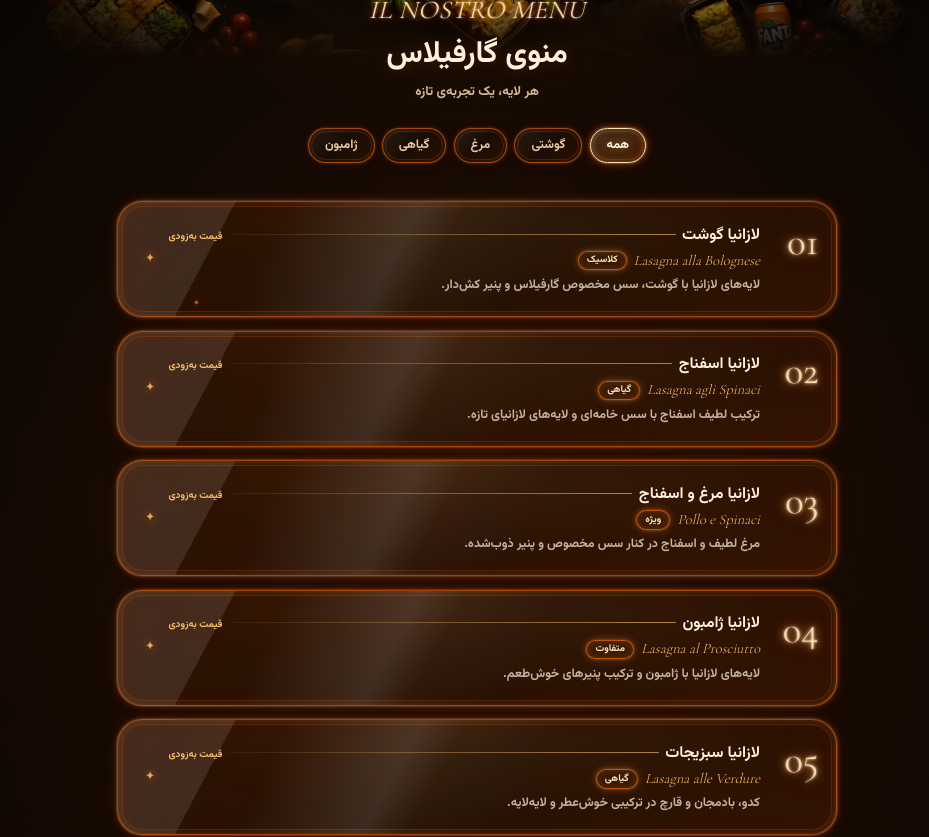
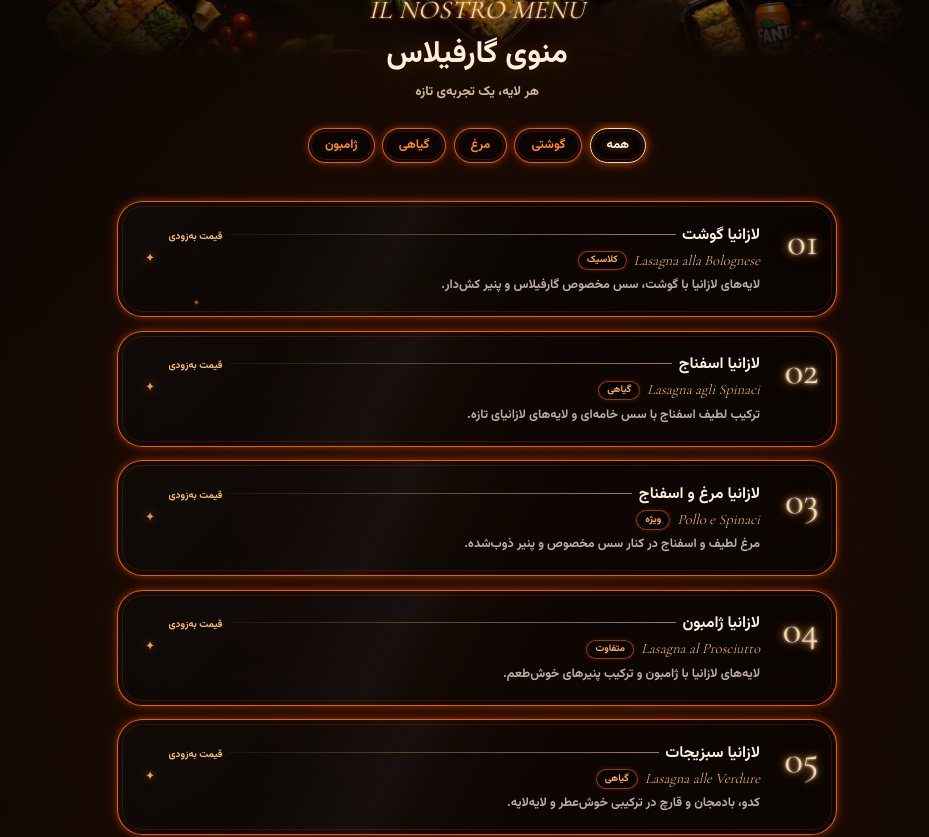
Before and after one commit to mahmoodknds/Garfilas, a Next.js app: page / in a window 1280 px wide. Shown: the part 1060-1897 px from the top of the page, without its empty margins (163-1092 px from the left). Built offline with nearby package versions, Linux system fonts and the light colour scheme.

Commit message:
style(menu): match neon borders and glass surfaces to bottom nav

```diff
--- a/components/sections/Menu/MenuSection.module.css
+++ b/components/sections/Menu/MenuSection.module.css
@@ -53,11 +53,11 @@
 .subtitle { margin: .2rem 0 1.1rem; color: #d6b998; font: 400 .82rem/1.8 var(--font-vazirmatn), sans-serif; }
  .filters { display: flex; flex-direction: row; direction: rtl; gap: .45rem; justify-content: flex-start; overflow-x: auto; padding: .35rem .1rem .65rem; scrollbar-width: none; }
 .filters::-webkit-scrollbar { display: none; }
- .filter { flex: 0 0 auto; padding: .36rem 1rem; border: 1px solid rgba(255,106,0,.62); border-radius: 999px; outline: 1px solid rgba(255,91,0,.2); outline-offset: -4px; background: linear-gradient(135deg, rgba(255,255,255,.075), rgba(255,196,120,.018) 48%, rgba(255,106,0,.075)); color: #e8c9a5; font: 400 .78rem/1.7 var(--font-vazirmatn), sans-serif; box-shadow: 0 0 2px rgba(255,236,200,.22), 0 0 5px rgba(255,91,0,.18), 0 0 12px rgba(255,91,0,.06), inset 0 0 7px rgba(255,170,80,.07); transition: color .22s, border-color .22s, background .22s, box-shadow .22s; cursor: pointer; }
- .filter[aria-pressed="true"] { color: #fff7e8; border-color: #ffe0ad; background: linear-gradient(135deg, rgba(255,220,160,.18), rgba(255,106,0,.18)); box-shadow: 0 0 2px rgba(255,248,223,.65), 0 0 7px rgba(255,91,0,.5), 0 0 15px rgba(255,106,0,.14), inset 0 0 7px rgba(255,190,110,.24), inset 0 0 18px rgba(255,106,0,.07); text-shadow: 0 0 8px rgba(255,138,31,.65); }
+ .filter { flex: 0 0 auto; padding: .36rem 1rem; border: 1px solid rgba(255,106,0,.9); border-radius: 999px; outline: 1px solid rgba(255,91,0,.16); outline-offset: -4px; background: rgba(7,5,4,.72); color: #ff8a18; font: 400 .78rem/1.7 var(--font-vazirmatn), sans-serif; box-shadow: 0 0 7px rgba(255,91,0,.42), 0 0 18px rgba(255,91,0,.12), inset 0 0 8px rgba(255,91,0,.08); transition: color .22s, border-color .22s, background .22s, box-shadow .22s; cursor: pointer; }
+ .filter[aria-pressed="true"] { color: #fff7e8; border-color: #ffe0ad; background: rgba(7,5,4,.9); box-shadow: 0 0 8px rgba(255,91,0,.72), 0 0 22px rgba(255,91,0,.2), inset 0 0 10px rgba(255,91,0,.12); text-shadow: 0 0 8px rgba(255,138,31,.65); }
 .menuList { display: grid; gap: .85rem; list-style: none; margin: .35rem 0 0; padding: 0; }
-.item { --item-index: 0; position: relative; display: grid; grid-template-columns: 2.15rem minmax(0,1fr) 1rem; align-items: center; gap: .65rem; min-width: 0; padding: 1rem .8rem; overflow: hidden; border: 1px solid rgba(255,106,0,.58); border-radius: 1.35rem; outline: 1px solid rgba(255,91,0,.2); outline-offset: -6px; background: linear-gradient(118deg, rgba(255,255,255,.105) 0 15%, rgba(255,255,255,0) 15.2%), linear-gradient(135deg, rgba(255,91,0,.11), rgba(255,196,120,.022) 50%, rgba(255,91,0,.12)); box-shadow: 0 0 2px rgba(255,236,200,.48), 0 0 6px rgba(255,91,0,.3), 0 0 16px rgba(255,91,0,.1), inset 0 0 7px rgba(255,170,80,.18), inset 0 0 20px rgba(255,91,0,.06); animation: menu-enter .55s cubic-bezier(.2,.8,.2,1) both; animation-delay: calc(var(--item-index) * 65ms); }
- .item::before { content: ""; position: absolute; inset: 0; pointer-events: none; background: linear-gradient(118deg, transparent 22%, rgba(255,255,255,.13) 39%, rgba(255,236,200,.04) 45%, transparent 58%), radial-gradient(ellipse at 50% 0%, rgba(255,192,112,.08), transparent 68%); opacity: .9; }
+.item { --item-index: 0; position: relative; display: grid; grid-template-columns: 2.15rem minmax(0,1fr) 1rem; align-items: center; gap: .65rem; min-width: 0; padding: 1rem .8rem; overflow: hidden; border: 1px solid rgba(255,106,0,.9); border-radius: 1.35rem; outline: 1px solid rgba(255,91,0,.16); outline-offset: -6px; background: linear-gradient(135deg, rgba(255,255,255,.025), rgba(255,255,255,0) 45%), rgba(7,5,4,.72); box-shadow: 0 0 7px rgba(255,91,0,.42), 0 0 18px rgba(255,91,0,.12), inset 0 0 8px rgba(255,91,0,.08); animation: menu-enter .55s cubic-bezier(.2,.8,.2,1) both; animation-delay: calc(var(--item-index) * 65ms); }
+ .item::before { content: ""; position: absolute; inset: 0; pointer-events: none; background: linear-gradient(118deg, transparent 22%, rgba(255,255,255,.055) 39%, rgba(255,236,200,.018) 45%, transparent 58%); opacity: .75; }
 .number { align-self: start; padding-top: .2rem; color: #ffd9a0; font: 500 2rem/.95 "Cormorant Garamond", Georgia, serif; direction: ltr; text-shadow: 0 0 3px #fff, 0 0 9px #ffb35c, 0 0 18px rgba(255,106,0,.55); }
 .details { min-width: 0; position: relative; }
 .nameLine { display: flex; align-items: baseline; gap: .4rem; min-width: 0; }
@@ -66,7 +66,7 @@
 .price { flex: 0 0 auto; color: #f6bd6a; font: 500 .62rem/1.6 var(--font-vazirmatn), sans-serif; white-space: nowrap; }
 .meta { display: flex; flex-wrap: wrap; align-items: center; gap: .45rem; margin: .12rem 0 .2rem; }
 .italian { color: #f6bd6a; font: italic 500 .9rem/1.4 "Cormorant Garamond", Georgia, serif; }
- .tag { padding: .03rem .5rem; border: 1px solid rgba(255,106,0,.72); border-radius: 999px; color: #ffe3bd; background: rgba(255,138,31,.055); font: 400 .61rem/1.7 var(--font-vazirmatn), sans-serif; box-shadow: 0 0 3px rgba(255,236,200,.25), 0 0 9px rgba(255,138,31,.34), inset 0 0 7px rgba(255,150,60,.16); }
+ .tag { padding: .03rem .5rem; border: 1px solid rgba(255,106,0,.56); border-radius: 999px; color: #ffb04a; background: rgba(7,5,4,.55); font: 400 .61rem/1.7 var(--font-vazirmatn), sans-serif; box-shadow: 0 0 5px rgba(255,91,0,.22), inset 0 0 6px rgba(255,91,0,.06); }
 .description { margin: .2rem 0 0; color: rgba(255,240,220,.72); font: 400 .72rem/1.9 var(--font-vazirmatn), sans-serif; }
 .mark { color: rgba(255,190,110,.85); font-size: .8rem; text-shadow: 0 0 10px rgba(255,91,0,.78); }
 .note { margin: 1rem 0 0; text-align: center; color: rgba(214,185,152,.58); font: 400 .68rem/1.9 var(--font-vazirmatn), sans-serif; }
```
